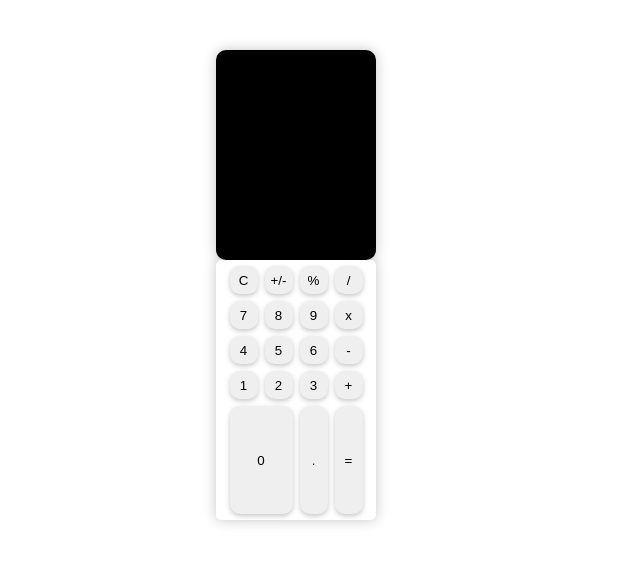
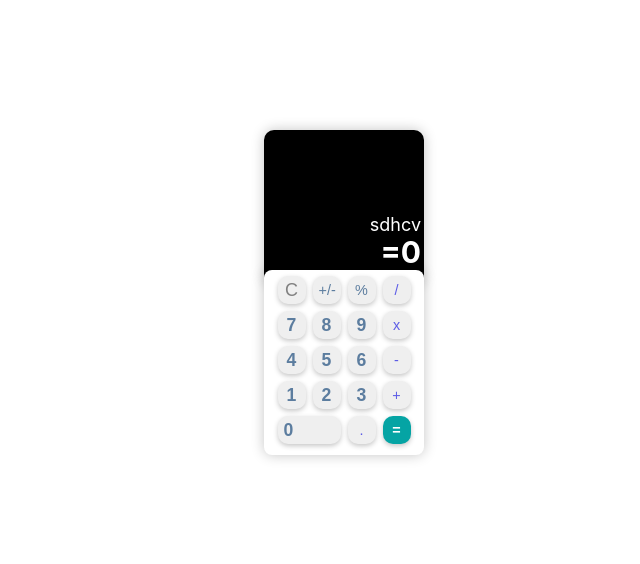
Before and after one commit to alhad-balak/calculator, a React (Create React App) app: page / in a window 1280 px wide. Shown: the top 564 px of the page, without its empty margins (296-936 px from the left). Built offline with nearby package versions, Linux system fonts and the light colour scheme.

Commit message:
Calculator styling done.

```diff
--- a/src/components/Calculator.css
+++ b/src/components/Calculator.css
@@ -1,10 +1,14 @@
 .calculator-body {
-    display: grid;
-    /* box-shadow: 10px 2px 5px rgba(0, 0, 0, 0.731); */
-    position: absolute;
-    top: 50px;
-    left: 40%;
-    /* border: 4px solid green; */
+    position: relative;
+    display: flex;
+    flex-direction: column;
+    flex-wrap: wrap;
+    justify-content: center;
+    align-items: center;
+    min-width: 50vmax;
+    margin: auto;
+    min-height: 600px;
+
 }
 
 .display {
@@ -13,7 +17,7 @@
     margin: 0px;
     padding: 5px;
     width: 150px;
-    height: 200px;
+    height: 145px;
     position: relative;
     box-shadow: 0px 0px 13px rgb(0 0 0 / 23%);
 }
@@ -21,16 +25,18 @@
 .numpad {
     background-color: white;
     display: grid;
-    grid-template-rows: 30px 30px 30px 30px;
+    justify-content: space-evenly;
+    grid-template-rows: 30px 30px 30px 30px 30px;
     gap: 5px 5px;
-    border-radius: 5px;
+    border-radius: 8px;
     /* border: 2px solid black; */
     width: 150px;
-    height: 250px;
+    height: 175px;
     margin: 0px;
     padding: 5px;
     position: relative;
-    top: 0px;
+    top: -15px;
+    z-index: 1px;
     box-shadow: 0px 0px 13px rgb(0 0 0 / 23%);
 
 }
@@ -38,7 +44,8 @@
 .row {
     display: grid;
     grid-template-columns: 30px 30px 30px 30px;
-    justify-content: center;
+    /* justify-content: center; */
+    justify-content: space-evenly;
     gap: 5px 5px;
     border-radius: 5px;
 }
@@ -48,8 +55,64 @@
     border-radius: 10px;
     box-shadow: 0 2px 5px rgba(0, 0, 0, 0.224);
     margin: 1px;
+    color: rgba(4, 58, 112, 0.628);
+    font-weight: 600;
+    font-size: 110%;
+    padding: auto;
+}
+.opr-btn{
+    color: rgba(14, 14, 225, 0.648);
+    font-weight: 300;
+    font-size: 90%;
+}
+.opr0-btn{
+    color: grye;
+    font-weight: 300;
+    font-size: 90%;
+}
+#clear-btn{
+    color: grey;
+    font-size: large;
+    font-weight: 500;
+}
+#zero-btn {
+    grid-column: 1/span 2;
+    text-align: left;
+}
+#equ-btn{
+    background-color: rgb(5, 164, 164);
+    color: white;
+    font-size: 90%;
+}
+.input {
+    color: white;
+    position: absolute;
+    bottom: 50px;
+    right: 3px;
+    font-size: large;
 }
 
-#zero-btn {
-    grid-column: 1/span 2;
+.output {
+    color: white;
+    position: absolute;
+    bottom: 15px;
+    right: 3px;
+    font-size: 30px;
+    font-weight: 700;
 }
+
+@media only screen and (max-width:500px) {
+    .calculator-body {
+        position: relative;
+        display: flex;
+        flex-direction: column;
+        flex-wrap: wrap;
+        justify-content: center;
+        align-items: center;
+        min-width: 50vmax;
+        margin: auto;
+        min-height: 400px;
+
+    }
+
+}
--- a/src/components/Calculator.js
+++ b/src/components/Calculator.js
@@ -3,7 +3,7 @@ import { useState } from 'react';
 import './Calculator.css'
 
 const Calculator = () => {
-    const [inputData, setInputData] = useState('');
+    const [inputData, setInputData] = useState('sdhcv');
     const [outputData, setOutputData] = useState(0);
 
     const handleClick=(event)=> {
@@ -22,33 +22,33 @@ const Calculator = () => {
             </div>
             <div className="numpad">
                 <div className="row">
-                    <button className="c num-btn" onClick={handleClick('asjjh')}>C</button>
-                    <button className="c num-btn">+/-</button>
-                    <button className="c num-btn">%</button>
-                    <button className="c num-btn">/</button>
+                    <button className="c num-btn" id='clear-btn'>C</button>
+                    <button className="c num-btn opr0-btn">+/-</button>
+                    <button className="c num-btn opr0-btn">%</button>
+                    <button className="c num-btn opr-btn">/</button>
                 </div>
                 <div className="row">
                     <button className="c num-btn">7</button>
                     <button className="c num-btn">8</button>
                     <button className="c num-btn">9</button>
-                    <button className="c num-btn">x</button>
+                    <button className="c num-btn opr-btn">x</button>
                 </div>
                 <div className="row">
                     <button className="c num-btn">4</button>
                     <button className="c num-btn">5</button>
                     <button className="c num-btn">6</button>
-                    <button className="c num-btn">-</button>
+                    <button className="c num-btn opr-btn">-</button>
                 </div>
                 <div className="row">
                     <button className="c num-btn">1</button>
                     <button className="c num-btn">2</button>
                     <button className="c num-btn">3</button>
-                    <button className="c num-btn">+</button>
+                    <button className="c num-btn opr-btn">+</button>
                 </div>
                 <div className="row">
                     <button className="c num-btn" id="zero-btn">0</button>
-                    <button className="c num-btn">.</button>
-                    <button className="c num-btn">=</button>
+                    <button className="c num-btn opr-btn">.</button>
+                    <button className="c num-btn" id='equ-btn'>=</button>
                 </div>
             </div>
         </div>
```
